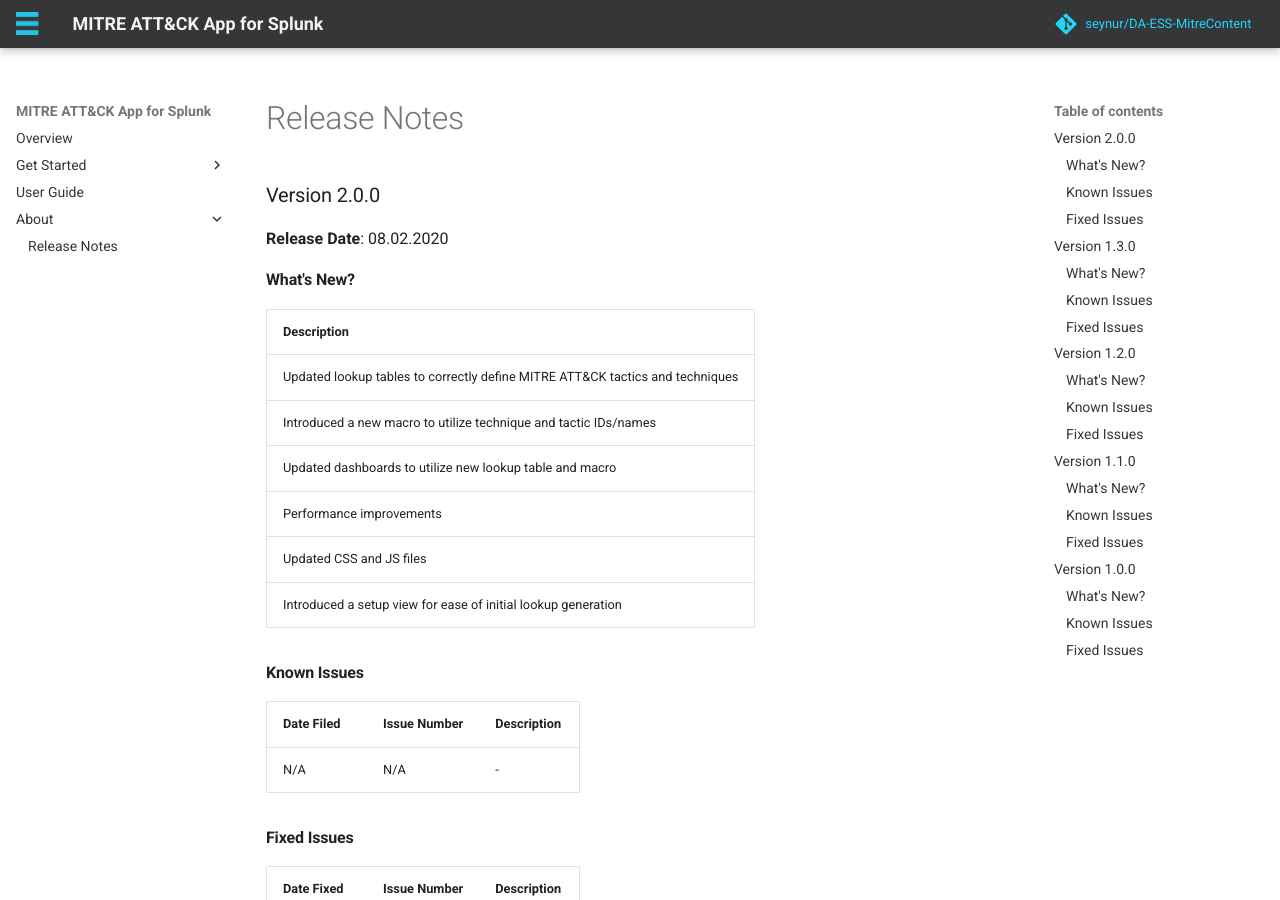
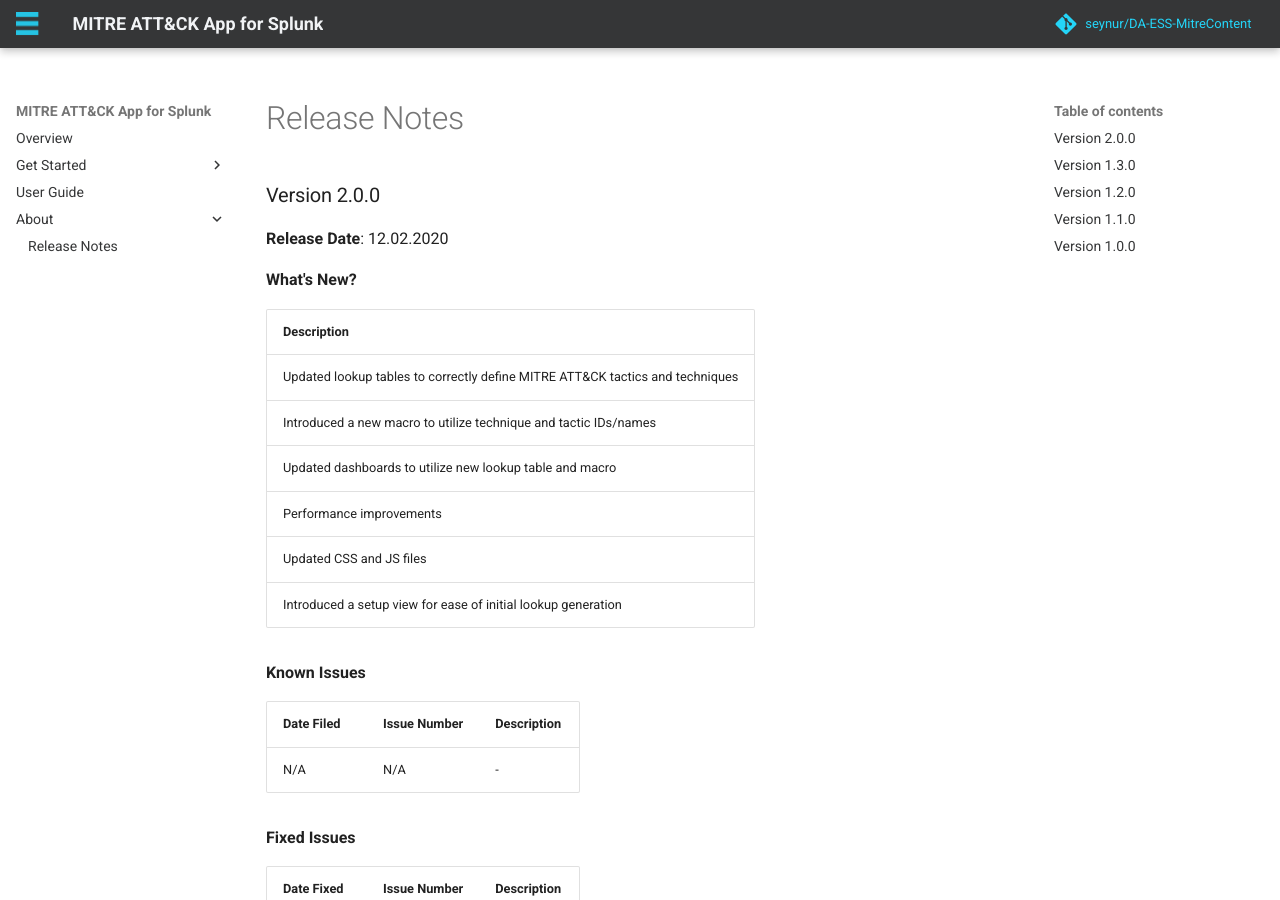
Before and after one commit to Oykucann/mitre-app-for-splunk-docs, an MkDocs documentation site: the page built from docs/release_notes.md, in a window 1280 px wide and 900 px high. Built offline with MkDocs 1.6.1 and Material for MkDocs 9.7.7, drawn with Linux system fonts in a browser that asks for light colours; comment, search, counter and statistics services are not loaded; the version menu is left out.

Commit message:
Update release_notes.md

```diff
--- a/docs/release_notes.md
+++ b/docs/release_notes.md
@@ -5,9 +5,9 @@
 ---
 
 ### Version 2.0.0
-**Release Date**: 08.02.2020
+**Release Date**: 12.02.2020
 
-#### What's New?
+**What's New?**
 
 | Description |
 | ------------------------
@@ -18,14 +18,14 @@
 | Updated CSS and JS files
 | Introduced a setup view for ease of initial lookup generation
 
-#### Known Issues
+**Known Issues**
 
 | Date Filed    | Issue Number      | Description |
 | ------------- | ----------------  | ----------------------
 | N/A    | N/A          | -
 
 
-#### Fixed Issues
+**Fixed Issues**
 
 | Date Fixed    | Issue Number      | Description |
 | ------------- | ----------------  | ----------------------
@@ -36,7 +36,7 @@
 ### Version 1.3.0
 **Release Date**: 09.01.2020
 
-#### What's New?
+**What's New?**
 
 | Description |
 | ------------------------
@@ -45,14 +45,14 @@
 | Improved search performance and dependency on lookups
 | Added a new lookup to match correlation rules to MITRE ATT&CK tactics/techniques
 
-#### Known Issues
+**Known Issues**
 
 | Date Filed    | Issue Number      | Description |
 | ------------- | ----------------  | ----------------------
 | N/A    | N/A          | -
 
 
-#### Fixed Issues
+**Fixed Issues**
 
 | Date Fixed    | Issue Number      | Description |
 | ------------- | ----------------  | ----------------------
@@ -63,21 +63,21 @@
 ### Version 1.2.0
 **Release Date**: 24.08.2019
 
-#### What's New?
+**What's New?**
 
 | Description |
 | ------------------------
 | Bug fixes & typos
 | Sphinx documentation is added
 
-#### Known Issues
+**Known Issues**
 
 | Date Filed    | Issue Number      | Description |
 | ------------- | ----------------  | ----------------------
 | N/A    | N/A          | -
 
 
-#### Fixed Issues
+**Fixed Issues**
 
 | Date Fixed    | Issue Number      | Description |
 | ------------- | ----------------  | ----------------------
@@ -88,7 +88,7 @@
 ### Version 1.1.0
 **Release Date**: 06.08.2019
 
-#### What's New?
+**What's New?**
 
 | Description |
 | ------------------------
@@ -96,14 +96,14 @@
 | Added descriptions to dashboards
 | Added improvements for initial lookup generator
 
-#### Known Issues
+**Known Issues**
 
 | Date Filed    | Issue Number      | Description |
 | ------------- | ----------------  | ----------------------
 | N/A    | N/A          | -
 
 
-#### Fixed Issues
+**Fixed Issues**
 
 | Date Fixed    | Issue Number      | Description |
 | ------------- | ----------------  | ----------------------
@@ -114,21 +114,21 @@
 ### Version 1.0.0
 **Release Date**: 25.07.2019
 
-#### What's New?
+**What's New?**
 
 | Description |
 | ------------------------
 | Initial ### Version for Splunkbase
 | Test to run on 7.3.0 and ES App 5.3
 
-#### Known Issues
+**Known Issues**
 
 | Date Filed    | Issue Number      | Description |
 | ------------- | ----------------  | ----------------------
 | N/A    | N/A          | -
 
 
-#### Fixed Issues
+**Fixed Issues**
 
 | Date Fixed    | Issue Number      | Description |
 | ------------- | ----------------  | ----------------------
```
